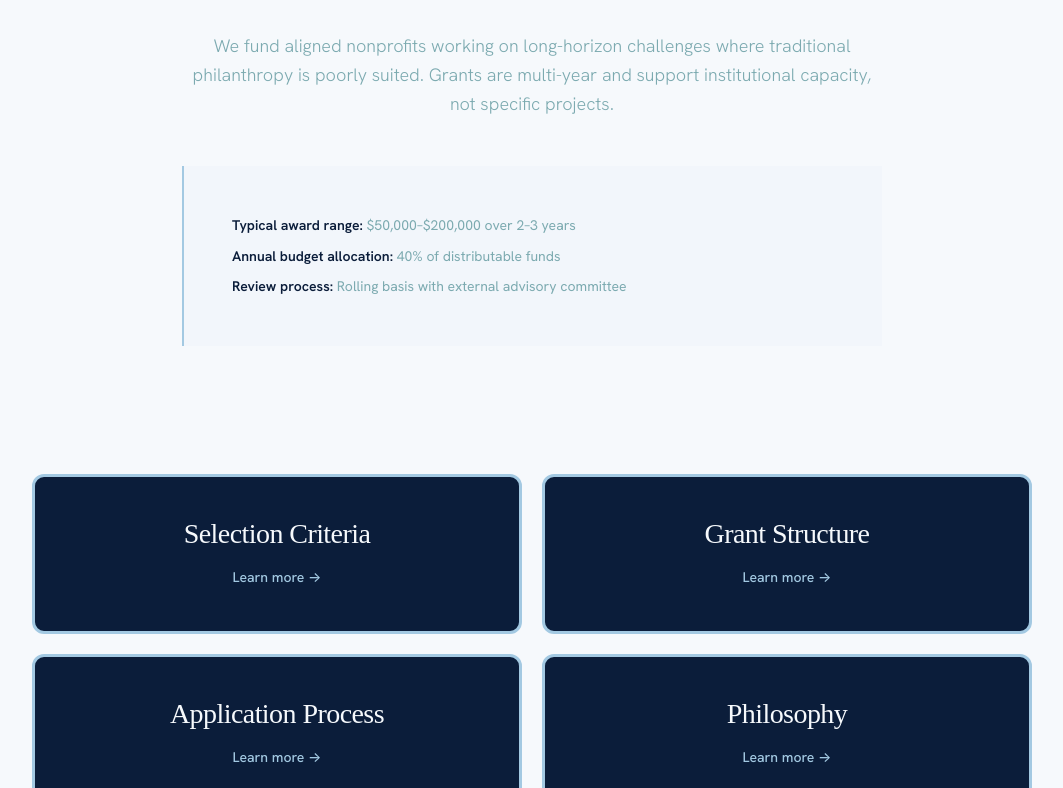
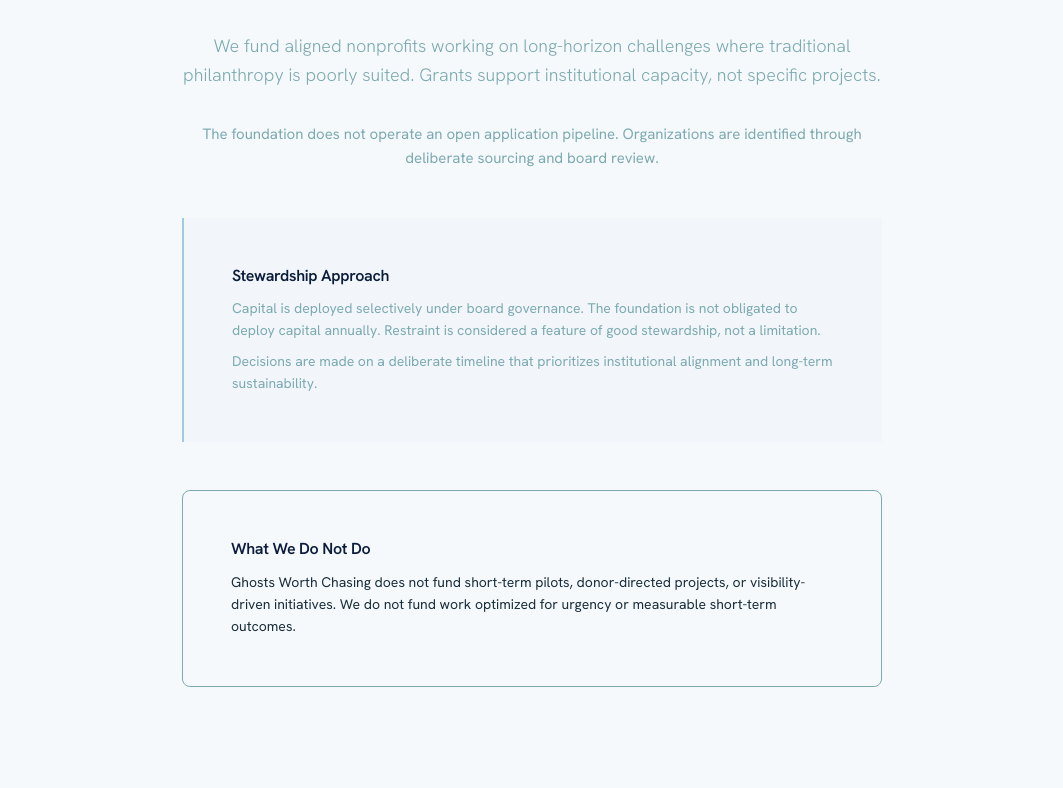
Before and after one commit to Roco41589/ghosts-worth-chasing-site, a Next.js app in the folder ghosts-redesign/: page /what-we-do/organizational-grants in a window 1280 px wide. Shown: the part 292-1080 px from the top of the page, without its empty margins (108-1171 px from the left). Built offline with nearby package versions, Linux system fonts and the light colour scheme.

Commit message:
Update page.tsx

```diff
--- a/ghosts-redesign/app/what-we-do/organizational-grants/page.tsx
+++ b/ghosts-redesign/app/what-we-do/organizational-grants/page.tsx
@@ -29,7 +29,7 @@
             marginBottom: 'var(--space-md)',
           }}
         >
-          ← Back to What We Do
+          ← Our Funding Model
         </Link>
 
         <h1 style={{
@@ -45,32 +45,72 @@
           color: 'var(--color-text-secondary)',
           lineHeight: 1.6,
           fontWeight: 300,
+          marginBottom: 'var(--space-sm)',
+          textAlign: 'center',
+          maxWidth: '700px',
+          margin: '0 auto var(--space-sm) auto',
+        }}>
+          We fund aligned nonprofits working on long-horizon challenges where traditional
+          philanthropy is poorly suited. Grants support institutional capacity, not specific projects.
+        </p>
+
+        <p style={{
+          fontSize: '15px',
+          color: 'var(--color-text-secondary)',
+          lineHeight: 1.6,
           marginBottom: 'var(--space-md)',
           textAlign: 'center',
           maxWidth: '700px',
           margin: '0 auto var(--space-md) auto',
         }}>
-          We fund aligned nonprofits working on long-horizon challenges where traditional
-          philanthropy is poorly suited. Grants are multi-year and support institutional capacity,
-          not specific projects.
+          The foundation does not operate an open application pipeline. Organizations are identified
+          through deliberate sourcing and board review.
         </p>
+
+        <div style={{
+          marginBottom: 'var(--space-md)',
+          padding: 'var(--space-md)',
+          borderLeft: '2px solid var(--color-sky-blue)',
+          background: 'rgba(163, 201, 226, 0.05)',
+          maxWidth: '700px',
+          margin: '0 auto var(--space-md) auto',
+        }}>
+          <h3 style={{
+            fontSize: '16px',
+            fontWeight: 600,
+            color: 'var(--color-deep-navy)',
+            marginBottom: '12px',
+          }}>
+            Stewardship Approach
+          </h3>
+          <p style={{ fontSize: '14px', color: 'var(--color-text-secondary)', marginBottom: '8px' }}>
+            Capital is deployed selectively under board governance. The foundation is not obligated to deploy
+            capital annually. Restraint is considered a feature of good stewardship, not a limitation.
+          </p>
+          <p style={{ fontSize: '14px', color: 'var(--color-text-secondary)', marginBottom: 0 }}>
+            Decisions are made on a deliberate timeline that prioritizes institutional alignment and long-term sustainability.
+          </p>
+        </div>
 
         <div style={{
           marginBottom: 'var(--space-lg)',
           padding: 'var(--space-md)',
-          borderLeft: '2px solid var(--color-sky-blue)',
-          background: 'rgba(163, 201, 226, 0.05)',
+          border: '1px solid var(--color-border)',
+          borderRadius: '8px',
           maxWidth: '700px',
           margin: '0 auto var(--space-lg) auto',
         }}>
-          <p style={{ fontSize: '14px', color: 'var(--color-text-secondary)', marginBottom: '8px' }}>
-            <strong style={{ color: 'var(--color-deep-navy)' }}>Typical award range:</strong> $50,000–$200,000 over 2–3 years
-          </p>
-          <p style={{ fontSize: '14px', color: 'var(--color-text-secondary)', marginBottom: '8px' }}>
-            <strong style={{ color: 'var(--color-deep-navy)' }}>Annual budget allocation:</strong> 40% of distributable funds
-          </p>
-          <p style={{ fontSize: '14px', color: 'var(--color-text-secondary)', marginBottom: 0 }}>
-            <strong style={{ color: 'var(--color-deep-navy)' }}>Review process:</strong> Rolling basis with external advisory committee
+          <h3 style={{
+            fontSize: '16px',
+            fontWeight: 600,
+            color: 'var(--color-deep-navy)',
+            marginBottom: '12px',
+          }}>
+            What We Do Not Do
+          </h3>
+          <p style={{ fontSize: '14px', color: 'var(--color-text)', marginBottom: 0, lineHeight: 1.6 }}>
+            Ghosts Worth Chasing does not fund short-term pilots, donor-directed projects, or visibility-driven initiatives.
+            We do not fund work optimized for urgency or measurable short-term outcomes.
           </p>
         </div>
       </section>
@@ -88,7 +128,7 @@
             gap: '20px',
           }}
         >
-          {/* Selection Criteria Card */}
+          {/* How Organizations Are Evaluated Card */}
           <Link
             href="/what-we-do/organizational-grants/criteria"
             style={{
@@ -118,12 +158,12 @@
           >
             <h2 style={{
               fontFamily: 'Regika, serif',
-              fontSize: '28px',
+              fontSize: '26px',
               color: 'var(--color-mist-white)',
               margin: 0,
-              lineHeight: 1.1,
+              lineHeight: 1.2,
             }}>
-              Selection Criteria
+              How Organizations Are Evaluated
             </h2>
 
             <div style={{
@@ -135,7 +175,7 @@
             </div>
           </Link>
 
-          {/* Grant Structure Card */}
+          {/* How Grants Are Structured Card */}
           <Link
             href="/what-we-do/organizational-grants/structure"
             style={{
@@ -165,12 +205,12 @@
           >
             <h2 style={{
               fontFamily: 'Regika, serif',
-              fontSize: '28px',
+              fontSize: '26px',
               color: 'var(--color-mist-white)',
               margin: 0,
-              lineHeight: 1.1,
+              lineHeight: 1.2,
             }}>
-              Grant Structure
+              How Grants Are Structured
             </h2>
 
             <div style={{
@@ -182,7 +222,7 @@
             </div>
           </Link>
 
-          {/* Application Process Card */}
+          {/* How Decisions Are Made Card */}
           <Link
             href="/what-we-do/organizational-grants/application"
             style={{
@@ -212,12 +252,12 @@
           >
             <h2 style={{
               fontFamily: 'Regika, serif',
-              fontSize: '28px',
+              fontSize: '26px',
               color: 'var(--color-mist-white)',
               margin: 0,
-              lineHeight: 1.1,
+              lineHeight: 1.2,
             }}>
-              Application Process
+              How Decisions Are Made
             </h2>
 
             <div style={{
@@ -229,7 +269,7 @@
             </div>
           </Link>
 
-          {/* Philosophy Card */}
+          {/* Grantmaking Philosophy Card */}
           <Link
             href="/what-we-do/organizational-grants/philosophy"
             style={{
@@ -259,12 +299,12 @@
           >
             <h2 style={{
               fontFamily: 'Regika, serif',
-              fontSize: '28px',
+              fontSize: '26px',
               color: 'var(--color-mist-white)',
               margin: 0,
-              lineHeight: 1.1,
+              lineHeight: 1.2,
             }}>
-              Philosophy
+              Grantmaking Philosophy
             </h2>
 
             <div style={{
```
